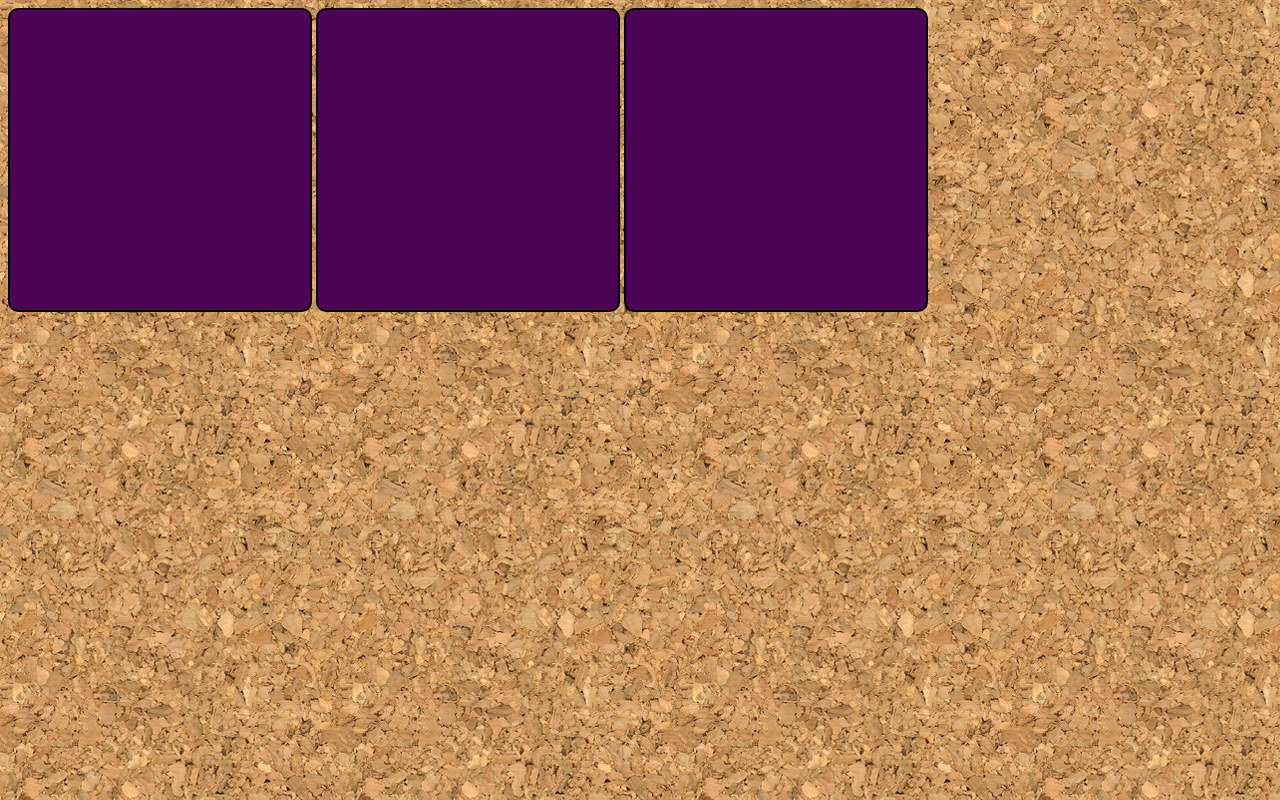
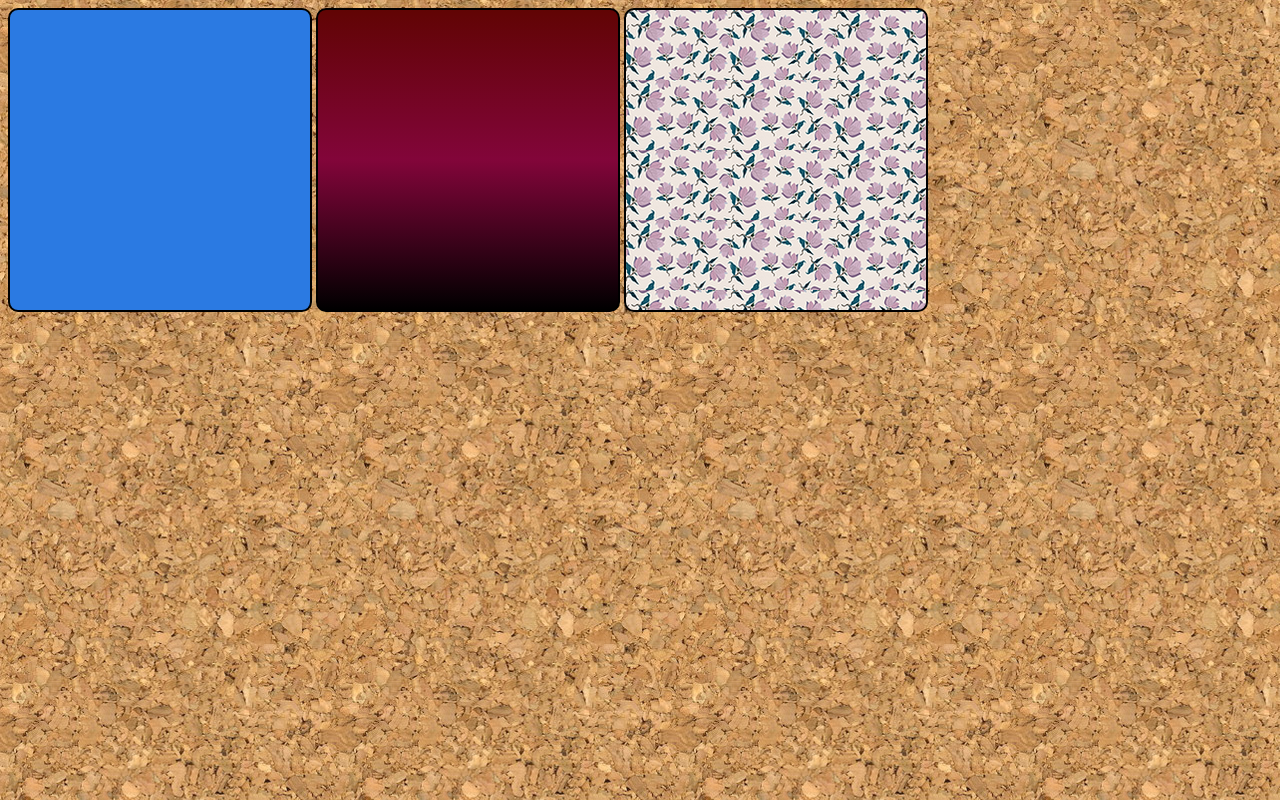
Before and after one commit to belzinn/aulas-de-front-end, a plain HTML site: page fundo001.html in a window 1280 px wide. Drawn offline with Linux system fonts and the light colour scheme.

Commit message:
csaac
qfh

```diff
--- a/fundo001.html
+++ b/fundo001.html
@@ -16,6 +16,15 @@
             display: inline-block;
             border-radius: 10px;
         }
+        #q1{
+            background-color: rgb(43, 122, 226);
+        }
+        #q2{
+            background-image: linear-gradient(to bottom, rgb(97, 4, 4), rgba(239, 6, 6, 0.338), rgb(0, 0, 0));
+        }
+        #q3{
+            background-image: url(imagensdefundo/pattern003.png);
+        }
     </style>
 </head>
 <body>
```
